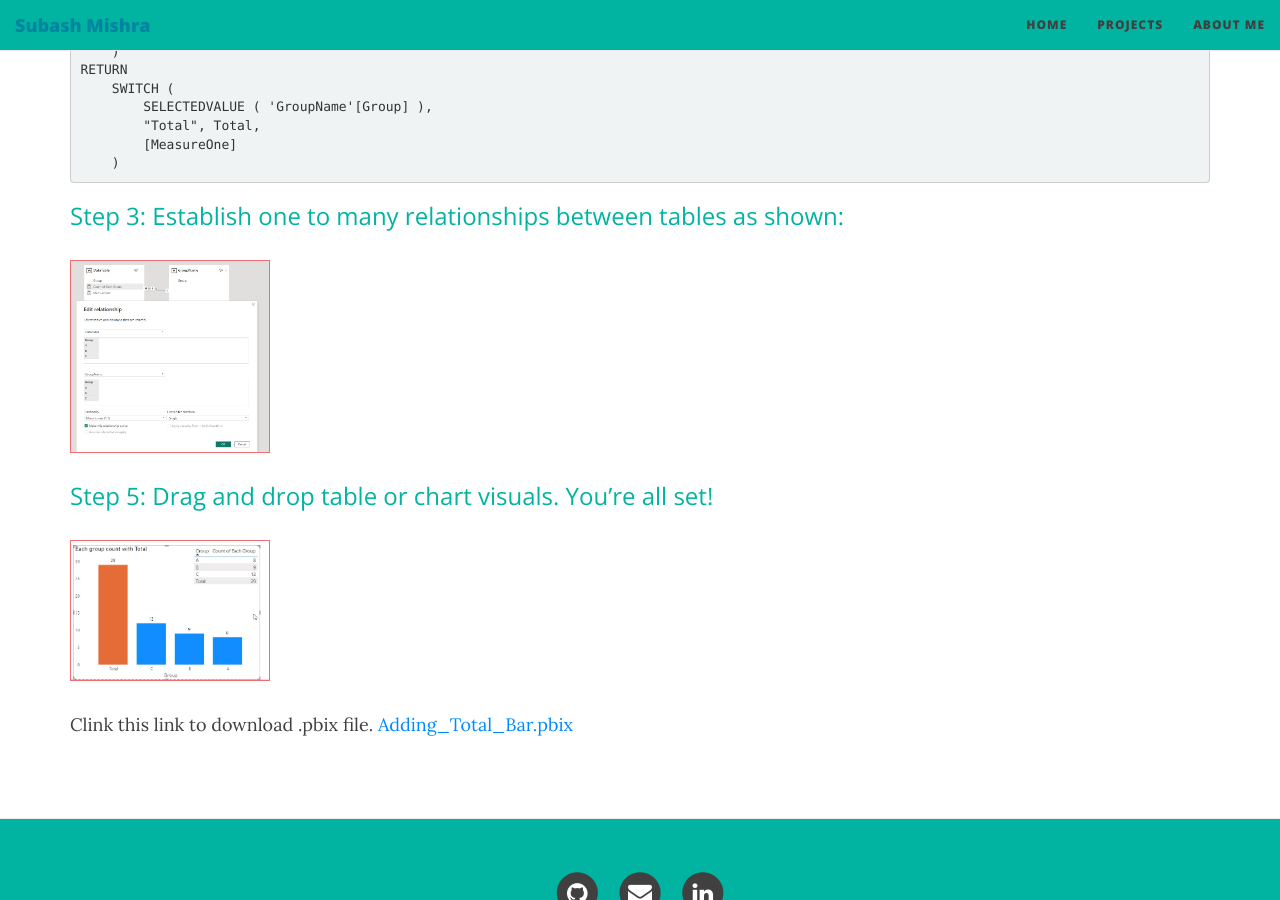
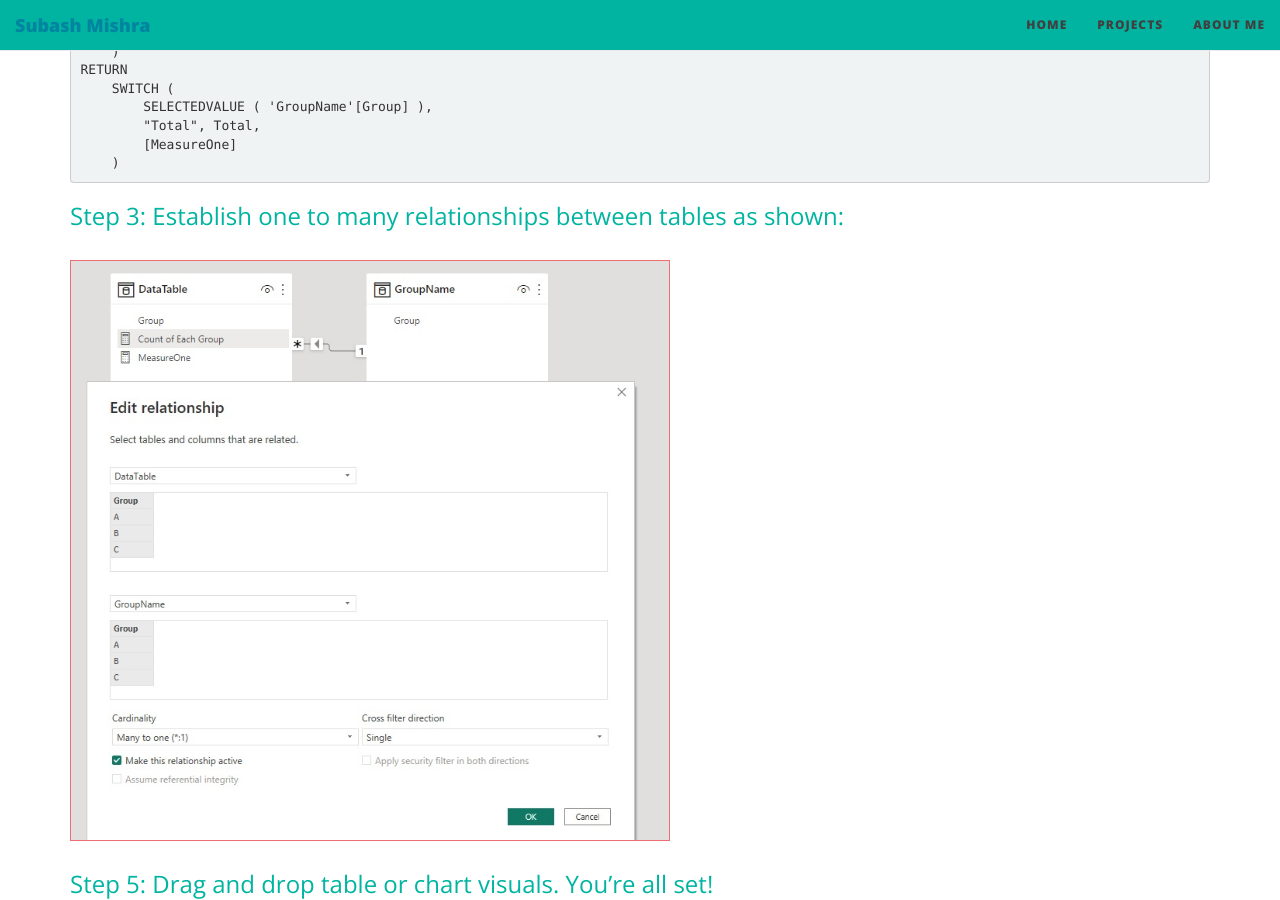
Before and after one commit to MishraSubash/MishraSubash.github.io, a Jekyll site: the page built from _posts/2021-10-12-Add -Total-Column-In-Charts.md, in a window 1280 px wide and 900 px high, scrolled down 1311 px. Built offline with Jekyll 4.4.1, drawn with Linux system fonts in a browser that asks for light colours; nearby versions of some CDN libraries.

Commit message:
Update 2021-10-12-Add -Total-Column-In-Charts.md

````diff
--- a/_posts/2021-10-12-Add -Total-Column-In-Charts.md
+++ b/_posts/2021-10-12-Add -Total-Column-In-Charts.md
@@ -45,10 +45,10 @@
 ```
 
 ### Step 3: Establish one to many relationships between tables as shown:
-<img src="/img/Total_Relationship.jpg" width="200px" style="border: 1px solid #ee6e73;" />
+<img src="/img/Total_Relationship.jpg" width="600px" style="border: 1px solid #ee6e73;" />
 
 ### Step 5: Drag and drop table or chart visuals. You’re all set!
-<img src="/img/Total_graph.jpg" width="200px" style="border: 1px solid #ee6e73;" />
+<img src="/img/Total_graph.jpg" width="500px" style="border: 1px solid #ee6e73;" />
 
 
 Clink this link to download .pbix file. [Adding_Total_Bar.pbix](https://github.com/MishraSubash/MishraSubash.github.io/blob/main/support/Add_Total_Bar.pbix?raw=true)
````
